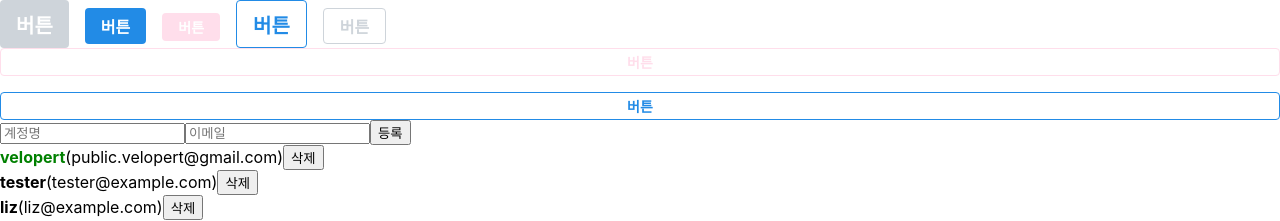
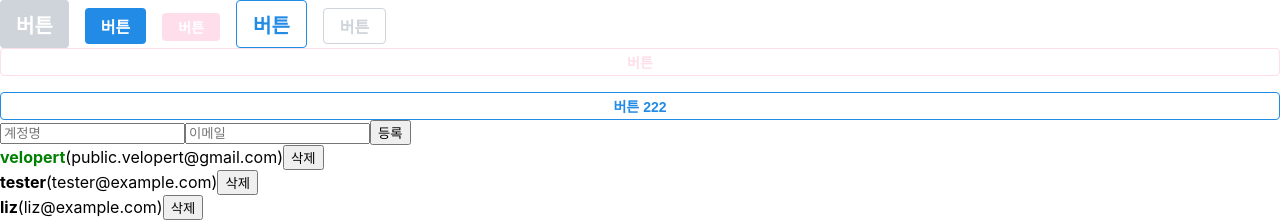
Before and after one commit to Jeong-jeong/React-study, a React (Create React App) app: page / in a window 1280 px wide. Shown: the top 221 px of the page. Built offline with nearby package versions, Linux system fonts and the light colour scheme.

Commit message:
📝  snippet & rest parameter

```diff
--- a/src/App.js
+++ b/src/App.js
@@ -1,4 +1,10 @@
-import React, {useRef ,useReducer, useMemo, useCallback, createContext} from 'react';
+import React, {
+  useRef,
+  useReducer,
+  useMemo,
+  useCallback,
+  createContext,
+} from 'react';
 import produce from 'immer';
 import Button from './components/Button';
 import CreateUser from './CreateUser';
@@ -7,12 +13,12 @@ import useInputs from './useInputs';
 
 function countActiveUsers(users) {
   console.log('활성 사용자 수를 세는중...');
-  return users.filter(user => user.active).length;
+  return users.filter((user) => user.active).length;
 }
 
 const initialState = {
-
-  users: [ // users 배열을 상태관리해주기 위해서
+  users: [
+    // users 배열을 상태관리해주기 위해서
     // useState로 감싼 뒤 비구조화할당으로 추출
     {
       id: 1,
@@ -25,30 +31,30 @@ const initialState = {
       username: 'tester',
       email: 'tester@example.com',
       active: false,
-
     },
     {
       id: 3,
       username: 'liz',
       email: 'liz@example.com',
       active: false,
-		  }
-  ]
-}
+    },
+  ],
+};
 
-function reducer (state, action) {
+function reducer(state, action) {
   switch (action.type) {
-
     case 'CREATE_USER':
-      return produce(state, draft => { // immer를 쓴 경우
-        draft.users.push(action.user)
-      })
+      return produce(state, (draft) => {
+        // immer를 쓴 경우
+        draft.users.push(action.user);
+      });
     //return {
     //  users: state.users.concat(action.user)
     //}
     case 'TOGGLE_USER':
-      return produce(state, draft => { // 이런 경우 코드가 복잡하기 때문에 immer로 간단히 바꿔줌.
-        const user = draft.users.find( user => user.id === action.id)// 특정 유저 찾기 (user의 id가 action으로 가져온 id랑 같은)
+      return produce(state, (draft) => {
+        // 이런 경우 코드가 복잡하기 때문에 immer로 간단히 바꿔줌.
+        const user = draft.users.find((user) => user.id === action.id); // 특정 유저 찾기 (user의 id가 action으로 가져온 id랑 같은)
         user.active = !user.active;
         //users: state.users.map(user =>
         //  user.id === action.id
@@ -56,12 +62,12 @@ function reducer (state, action) {
         //  : user
       });
     case 'REMOVE_USER':
-      return produce(state, draft => {
-        const index = draft.users.findIndex(user => user.id === action.id);
+      return produce(state, (draft) => {
+        const index = draft.users.findIndex((user) => user.id === action.id);
         draft.users.splice(index, 1);
         //...state,
         //users: state.users.filter(user => user.id !== action.id)
-      })
+      });
     default:
       throw new Error('Unhandled action');
   }
@@ -73,7 +79,7 @@ function App() {
   const [state, dispatch] = useReducer(reducer, initialState);
   // state안에 inputs, users가 들어있음.
   // state 안의 값들을 비구조화 할당으로 추출후 컴포넌트에게 props로 할당.
-  const  [form, onChange] = useInputs({
+  const [form, onChange] = useInputs({
     username: '',
     email: '',
   });
@@ -83,7 +89,6 @@ function App() {
 
   // onChange 구현
 
-
   // onCreate 구현
   const onCreate = useCallback(() => {
     dispatch({
@@ -92,26 +97,45 @@ function App() {
         id: nextId.current,
         username,
         email,
-      }
-    })
+      },
+    });
     nextId.current += 1;
-  }, [username, email])
-
+  }, [username, email]);
 
   // active user
-  const count = useMemo(() => countActiveUsers(users), [users])
+  const count = useMemo(() => countActiveUsers(users), [users]);
 
   return (
     <div>
       {/* scss 스타일링 */}
-      <div className='buttons'>
-        <Button size='large' color='gray'>버튼</Button>
+      <div className="buttons">
+        <Button size="large" color="gray">
+          버튼
+        </Button>
         <Button>버튼</Button>
-        <Button size='small'color='pink'>버튼</Button>
-        <Button size='large' outline>버튼</Button>
-        <Button color={'gray'} outline>버튼</Button>
-        <Button size='small'color='pink' outline fullWidth>버튼</Button>
-        <Button size='small'color='blue' outline fullWidth>버튼</Button>
+        <Button size="small" color="pink">
+          버튼
+        </Button>
+        <Button size="large" outline>
+          버튼
+        </Button>
+        <Button color={'gray'} outline>
+          버튼
+        </Button>
+        <Button size="small" color="pink" outline fullWidth>
+          버튼
+        </Button>
+        <Button
+          size="small"
+          color="blue"
+          outline
+          fullWidth
+          onClick={() => console.log('클릭!')}
+          onMouseMove={() => console.log('무브!')}
+          className="button-styling"
+        >
+          버튼 222
+        </Button>
       </div>
 
       <userDispatch.Provider value={dispatch}>
--- a/src/components/Button.js
+++ b/src/components/Button.js
@@ -1,22 +1,36 @@
-import React from 'react'
+import React from 'react';
 import classNames from 'classnames';
 import './Button.scss';
 
 // size:  large, medium, small
 // color: blue, pink, gray
 // outline, fullWidth = boolean type
-function Button({children, size, color, outline, fullWidth}) {
-	return (
-			<button className={classNames('button', size, color, {
-				outline,
-				fullWidth
-			})}>{children}</button>
-	)
+function Button({
+  children,
+  size,
+  color,
+  outline,
+  fullWidth,
+  className,
+  ...rest
+}) {
+  return (
+    <button
+      className={classNames('button', size, color, {
+        outline,
+        fullWidth,
+        className,
+      })}
+      {...rest}
+    >
+      {children}
+    </button>
+  );
 }
 
 Button.defaultProps = {
-	size: 'medium',
-	color: 'blue'
+  size: 'medium',
+  color: 'blue',
 };
 
 export default Button;
```
Also changed, not shown: src/components/Button.scss (+7 -7 lines). Lines whose indentation alone changed are shown as unchanged.
